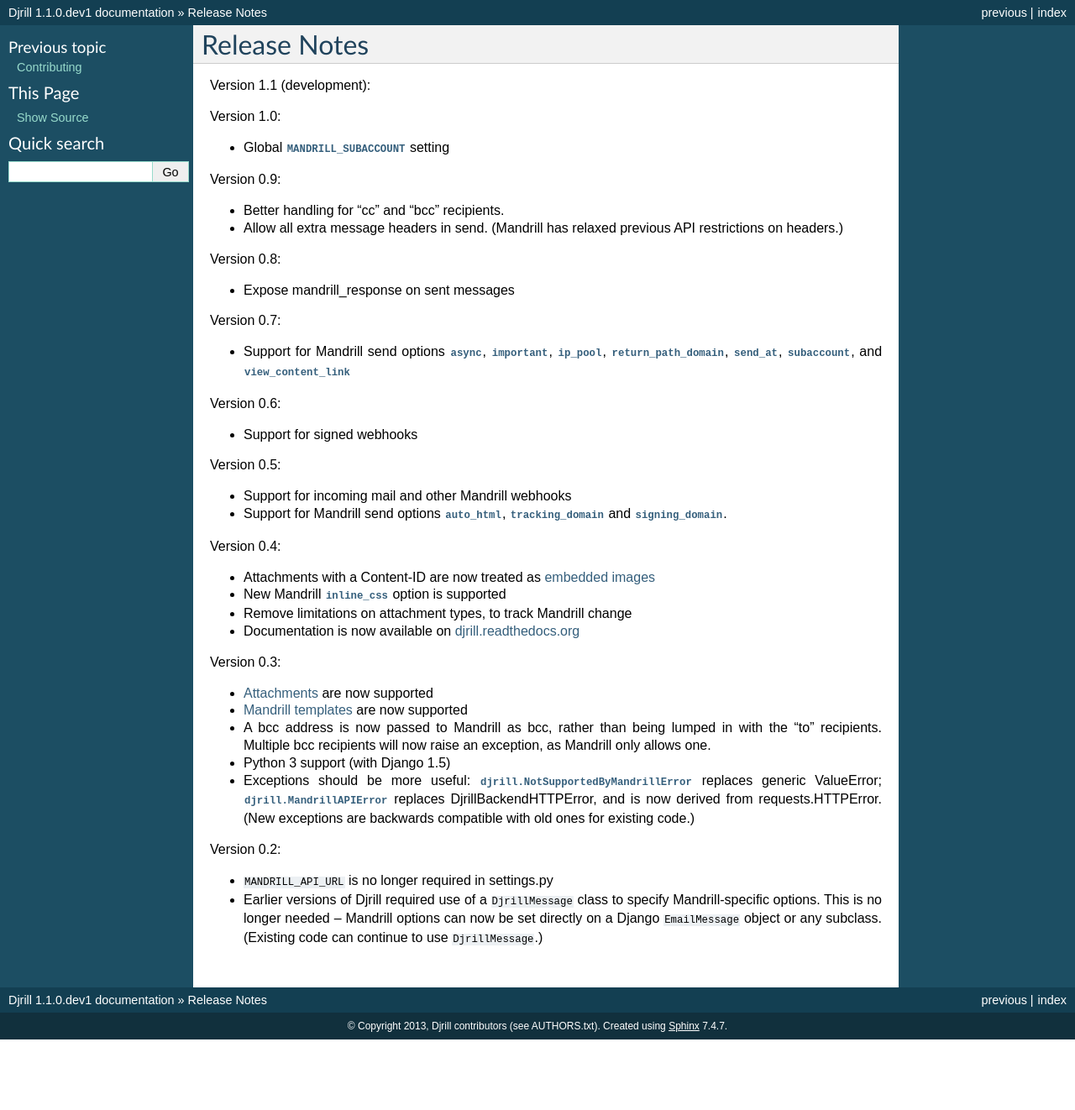
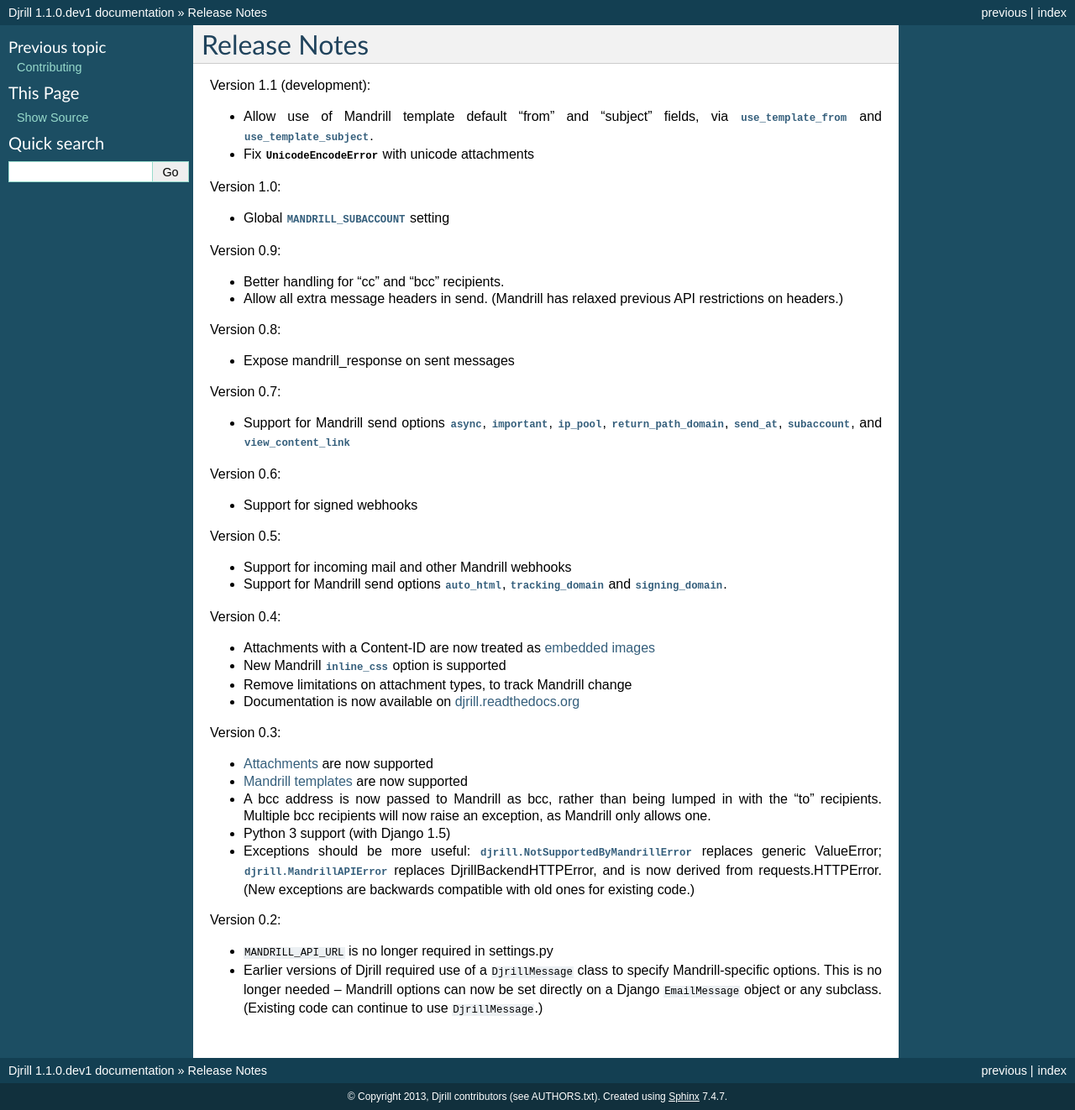
Before and after one commit to brack3t/Djrill, a Sphinx documentation site: the page built from docs/history.rst, in a window 1280 px wide. Shown: the whole page at 84% size. Built offline with Sphinx 7.4.7, drawn with Linux system fonts in a browser that asks for light colours; before the commit the page ends 1238 px from its top, so only the background shows below that.

Commit message:
Update release notes

```diff
--- a/AUTHORS.txt
+++ b/AUTHORS.txt
@@ -15,4 +15,5 @@
 Michael Hobbs
 Sameer Al-Sakran
 Kyle Gibson
+Wes Winham
 nikolay-saskovets
--- a/docs/history.rst
+++ b/docs/history.rst
@@ -3,6 +3,9 @@
 
 Version 1.1 (development):
 
+* Allow use of Mandrill template default "from" and "subject" fields,
+  via :attr:`use_template_from` and :attr:`use_template_subject`.
+* Fix `UnicodeEncodeError` with unicode attachments
 
 Version 1.0:
 
```
